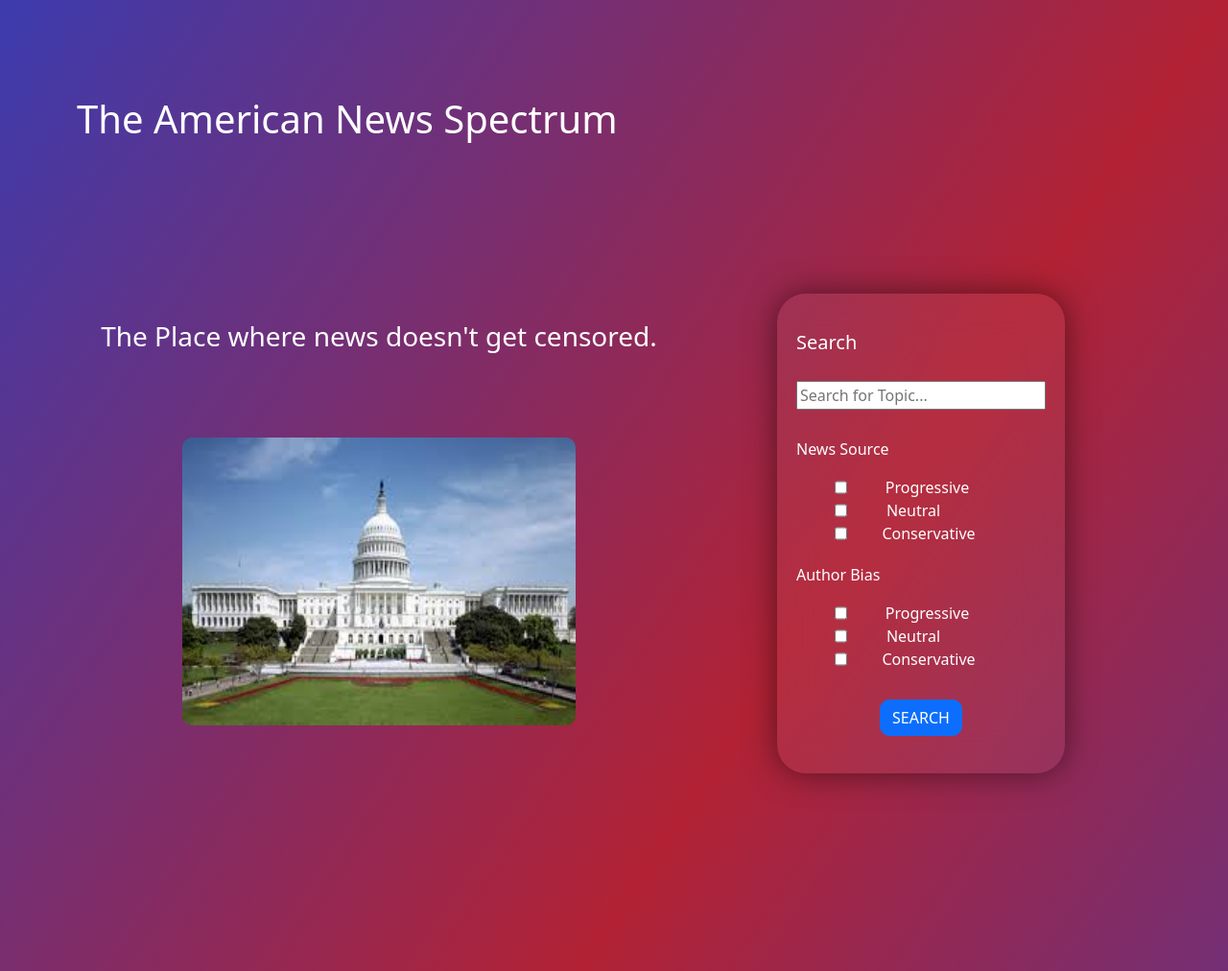
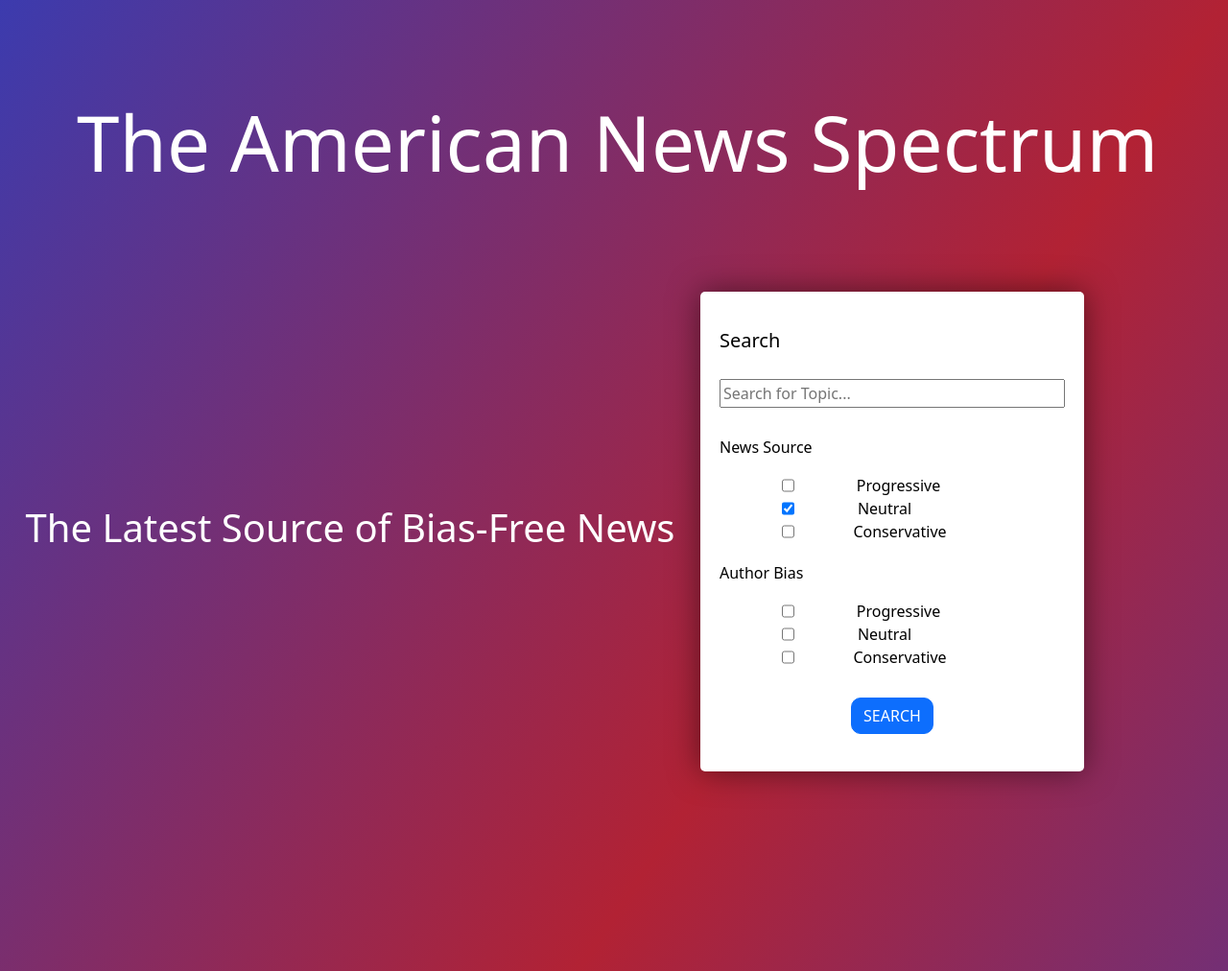
Before and after one commit to MegaClin10/TH21-NewSpectrum, a PHP site: page / in a window 1280 px wide. Shown: the top 1012 px of the page at 96% size. Run offline with PHP 8.4, Linux system fonts and the light colour scheme.

Commit message:
landing page font and styling

```diff
--- a/assets/lm-css/indexStyle-lm.css
+++ b/assets/lm-css/indexStyle-lm.css
@@ -15,6 +15,7 @@ body div {
 
 .title-container h1 {
     margin-left: 80px;
+    font-size: 80px;
 }
 
 .top-half{
@@ -27,46 +28,64 @@ body div {
     display: flex;
     flex-direction: column;
     width: 750px;
-    justify-content: flex-end;
+    justify-content: center;
 }
 
 .slogan-container{
     display: flex;
-    margin-bottom: 50px;
+    /* margin-bottom: 20px; */
     justify-content: center;
 }
 
+.slogan-container h3 {
+    font-size: 40px;
+}
+
+/*
 .picture-container{
     display: flex;
     justify-content: center;
     padding: 30px 0 50px 0;
-}
+} */
 
-.picture-container img{
+/* .picture-container img{
     border-radius: 10px;
     width: 410px;
-    height: 300px;
-}
+    height: auto;
+} */
 
 .fill-div{
     display: flex;
     justify-content: center;
     flex-direction: column;
-    margin-top: 50px;
+    /* margin-top: 50px; */
 }
 
 .search-box-container{
     display: flex;
     flex-direction: column;
-    width: 300;
+    width: 400px;
     padding: 20px;
     box-shadow: 0 0 32px rgba(0, 0, 0, .5);
-    background: rgba(255, 255, 255, .05);
-    backdrop-filter: blur(20px);
-    border-radius: 30px;
+    background-color: white;
+    /* background: rgba(255, 255, 255, .05);
+    backdrop-filter: blur(20px); */
+    border-radius: 5px;
     height: 500px;
     justify-content: space-evenly;
     margin-right: 150px;
+}
+
+.search-box-container p {
+    color: black;
+}
+
+.search-box-container h5 {
+    color: black;
+}
+
+.search-box-container label {
+    color: black;
 }
 
 .search-title{
--- a/index.html
+++ b/index.html
@@ -16,11 +16,11 @@
        <div class="top-half">
             <div class="slogan-picture">
                 <div class="slogan-container">
-                    <h3>The Place where news doesn't get censored.</h3>
+                    <h3>The Latest Source of Bias-Free News</h3>
                 </div>
-                <div class="picture-container">
+                <!-- <div class="picture-container">
                     <img src="assets/images/american-capital.jfif" alt="">
-                </div>
+                </div> -->
             </div>
 
             <div class="fill-div">
@@ -45,7 +45,7 @@
                             </div>
 
                             <div class="checkbox-spectrum" style="padding-right: 29px;">
-                                <input type="checkbox" name="news-source-bias" id="neutral" value="neutral">
+                                <input type="checkbox" name="news-source-bias" id="neutral" value="neutral" checked>
                                 <label for="neutral">Neutral</label><br>
                             </div>
 
```
